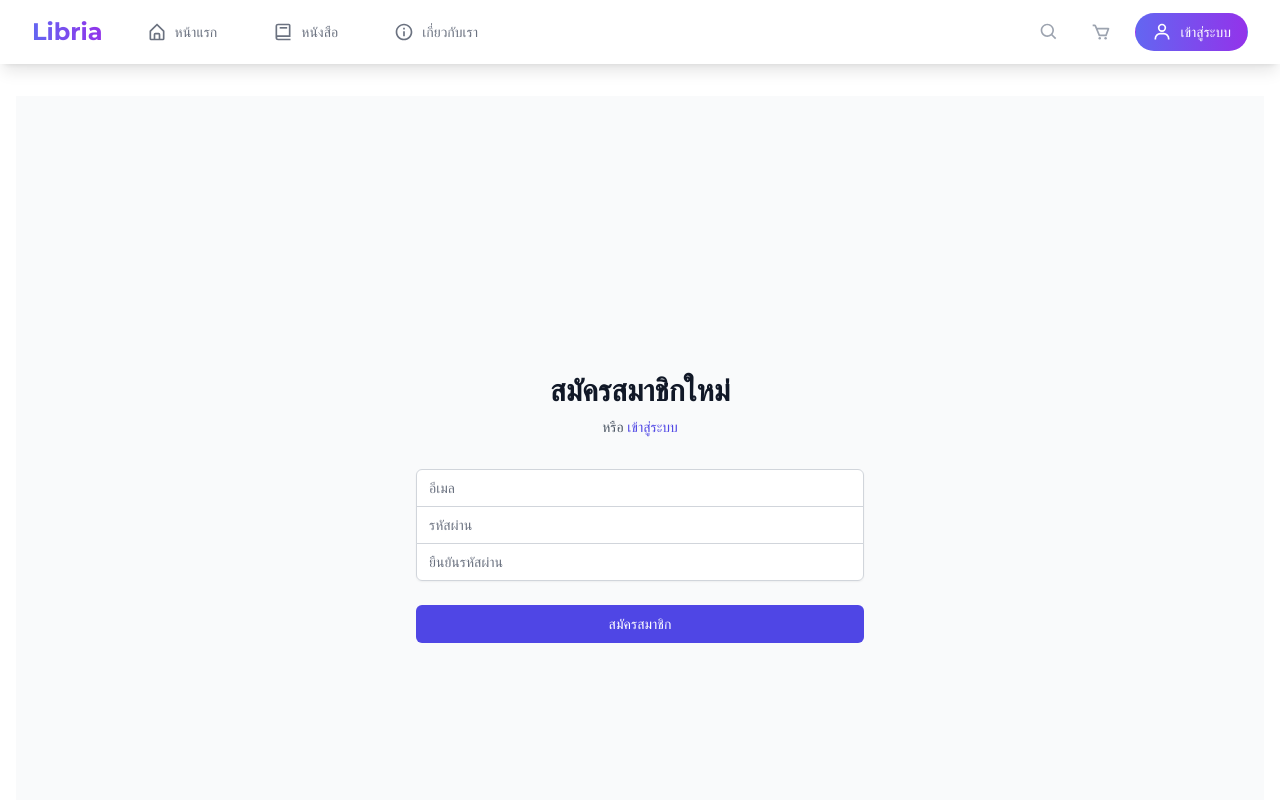
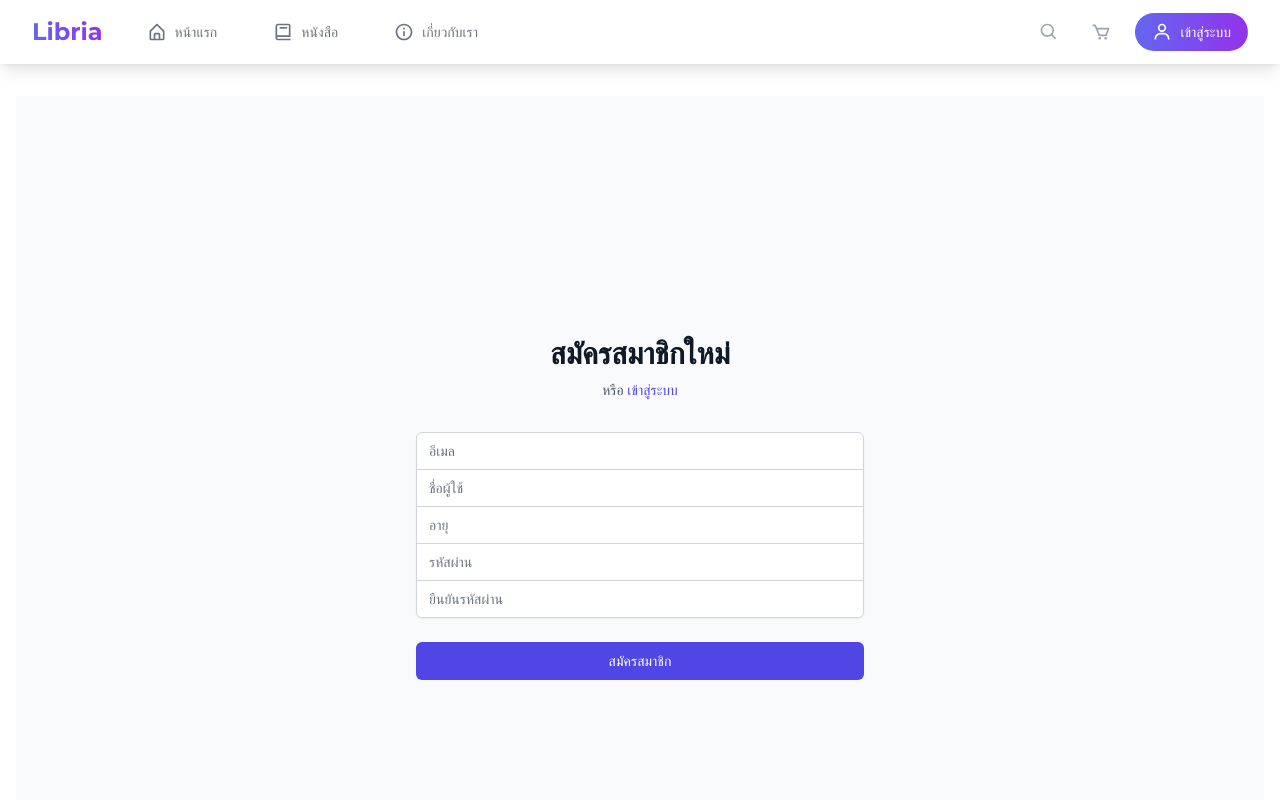
Before and after one commit to nattarat016/ecommercce-ebook, a React (Vite) app: page /signup in a window 1280 px wide. Shown: the top 800 px of the page. Built offline with nearby package versions, Linux system fonts and the light colour scheme.

Commit message:
🎱: Enhance SignUp page with username and age fields (Title)

```diff
--- a/src/pages/SignUpPage.tsx
+++ b/src/pages/SignUpPage.tsx
@@ -2,15 +2,26 @@ import React, { useState } from "react";
 import { useNavigate } from "react-router-dom";
 import { authService } from "../services/auth.service";
 import { showToast } from "../utils/toast";
-import { supabase } from "../lib/supabase";
 
 export const SignUpPage = () => {
   const navigate = useNavigate();
-  const [email, setEmail] = useState("");
-  const [password, setPassword] = useState("");
-  const [confirmPassword, setConfirmPassword] = useState("");
+  const [formData, setFormData] = useState({
+    email: "",
+    username: "",
+    password: "",
+    confirmPassword: "",
+    age: "",
+  });
   const [error, setError] = useState("");
   const [loading, setLoading] = useState(false);
+
+  const handleChange = (e: React.ChangeEvent<HTMLInputElement>) => {
+    const { name, value } = e.target;
+    setFormData((prev) => ({
+      ...prev,
+      [name]: value,
+    }));
+  };
 
   const handleSubmit = async (e: React.FormEvent) => {
     e.preventDefault();
@@ -18,7 +29,9 @@ export const SignUpPage = () => {
     setLoading(true);
 
     try {
-      if (!email || !password || !confirmPassword) {
+      const { email, username, password, confirmPassword, age } = formData;
+
+      if (!email || !password || !confirmPassword || !username || !age) {
         setError("กรุณากรอกข้อมูลให้ครบถ้วน");
         showToast.error("กรุณากรอกข้อมูลให้ครบถ้วน");
         return;
@@ -36,26 +49,25 @@ export const SignUpPage = () => {
         return;
       }
 
-      const { user } = await authService.signUp(email, password, "");
+      const { user } = await authService.signUp(
+        email,
+        password,
+        username,
+        parseInt(age)
+      );
 
       if (user) {
-        const { error } = await supabase.from("Users").insert([{ user_id: user.id }]);
-        if (error) {
-          console.error("Insert user error:", error);
-          setError(error.message || "เกิดข้อผิดพลาดในการสมัครสมาชิก");
-          showToast.error("เกิดข้อผิดพลาดในการสมัครสมาชิก");
-        }
         showToast.success("ลงทะเบียนสำเร็จ");
         navigate("/signin", {
           state: {
-            message: "ลงทะเบียนสำเร็จ",
+            message: "ลงทะเบียนสำเร็จ กรุณาเข้าสู่ระบบ",
           },
         });
       }
     } catch (err: any) {
       console.error("Sign up error:", err);
       setError(err.message || "เกิดข้อผิดพลาดในการสมัครสมาชิก");
-      showToast.error("เกิดข้อผิดพลาดในการสมัครสมาชิก");
+      showToast.error(err.message || "เกิดข้อผิดพลาดในการสมัครสมาชิก");
     } finally {
       setLoading(false);
     }
@@ -99,8 +111,39 @@ export const SignUpPage = () => {
                 required
                 className="appearance-none rounded-none relative block w-full px-3 py-2 border border-gray-300 placeholder-gray-500 text-gray-900 rounded-t-md focus:outline-none focus:ring-indigo-500 focus:border-indigo-500 focus:z-10 sm:text-sm"
                 placeholder="อีเมล"
-                value={email}
-                onChange={(e) => setEmail(e.target.value)}
+                value={formData.email}
+                onChange={handleChange}
+              />
+            </div>
+            <div>
+              <label htmlFor="username" className="sr-only">
+                ชื่อผู้ใช้
+              </label>
+              <input
+                id="username"
+                name="username"
+                type="text"
+                autoComplete="username"
+                required
+                className="appearance-none rounded-none relative block w-full px-3 py-2 border border-gray-300 placeholder-gray-500 text-gray-900 focus:outline-none focus:ring-indigo-500 focus:border-indigo-500 focus:z-10 sm:text-sm"
+                placeholder="ชื่อผู้ใช้"
+                value={formData.username}
+                onChange={handleChange}
+              />
+            </div>
+            <div>
+              <label htmlFor="age" className="sr-only">
+                อายุ
+              </label>
+              <input
+                id="age"
+                name="age"
+                type="number"
+                required
+                className="appearance-none rounded-none relative block w-full px-3 py-2 border border-gray-300 placeholder-gray-500 text-gray-900 focus:outline-none focus:ring-indigo-500 focus:border-indigo-500 focus:z-10 sm:text-sm"
+                placeholder="อายุ"
+                value={formData.age}
+                onChange={handleChange}
               />
             </div>
             <div>
@@ -115,8 +158,8 @@ export const SignUpPage = () => {
                 required
                 className="appearance-none rounded-none relative block w-full px-3 py-2 border border-gray-300 placeholder-gray-500 text-gray-900 focus:outline-none focus:ring-indigo-500 focus:border-indigo-500 focus:z-10 sm:text-sm"
                 placeholder="รหัสผ่าน"
-                value={password}
-                onChange={(e) => setPassword(e.target.value)}
+                value={formData.password}
+                onChange={handleChange}
               />
             </div>
             <div>
@@ -125,14 +168,14 @@ export const SignUpPage = () => {
               </label>
               <input
                 id="confirm-password"
-                name="confirm-password"
+                name="confirmPassword"
                 type="password"
                 autoComplete="new-password"
                 required
                 className="appearance-none rounded-none relative block w-full px-3 py-2 border border-gray-300 placeholder-gray-500 text-gray-900 rounded-b-md focus:outline-none focus:ring-indigo-500 focus:border-indigo-500 focus:z-10 sm:text-sm"
                 placeholder="ยืนยันรหัสผ่าน"
-                value={confirmPassword}
-                onChange={(e) => setConfirmPassword(e.target.value)}
+                value={formData.confirmPassword}
+                onChange={handleChange}
               />
             </div>
           </div>
@@ -141,9 +184,9 @@ export const SignUpPage = () => {
             <button
               type="submit"
               disabled={loading}
-              className="group relative w-full flex justify-center py-2 px-4 border border-transparent text-sm font-medium rounded-md text-white bg-indigo-600 hover:bg-indigo-700 focus:outline-none focus:ring-2 focus:ring-offset-2 focus:ring-indigo-500 disabled:bg-indigo-400"
+              className="group relative w-full flex justify-center py-2 px-4 border border-transparent text-sm font-medium rounded-md text-white bg-indigo-600 hover:bg-indigo-700 focus:outline-none focus:ring-2 focus:ring-offset-2 focus:ring-indigo-500"
             >
-              {loading ? "กำลังสมัครสมาชิก..." : "สมัครสมาชิก"}
+              {loading ? "กำลังดำเนินการ..." : "สมัครสมาชิก"}
             </button>
           </div>
         </form>
--- a/src/services/auth.service.ts
+++ b/src/services/auth.service.ts
@@ -3,19 +3,38 @@ import { supabase } from '../lib/supabase';
 
 export const authService = {
     // ลงทะเบียนผู้ใช้ใหม่
-    signUp: async (email: string, password: string, fullName: string) => {
+    signUp: async (email: string, password: string, username: string, age: number) => {
+        // 1. สร้างผู้ใช้ใน auth
         const { data, error } = await supabase.auth.signUp({
             email,
             password,
             options: {
                 data: {
-                    full_name: fullName,
+                    username: username,
                 }
             }
         });
 
         if (error) throw error;
-        console.log('data', data);
+
+        // 2. สร้างข้อมูลในตาราง Users
+        if (data.user) {
+            const { error: userError } = await supabase
+                .from('Users')
+                .insert([
+                    {
+                        user_id: data.user.id,
+                        username: username,
+                        email: email,
+                        age: age,
+                        role: 'customer',
+                        created_at: new Date().toISOString(),
+                        balance: 0
+                    }
+                ]);
+
+            if (userError) throw userError;
+        }
 
         return data;
     },
```
